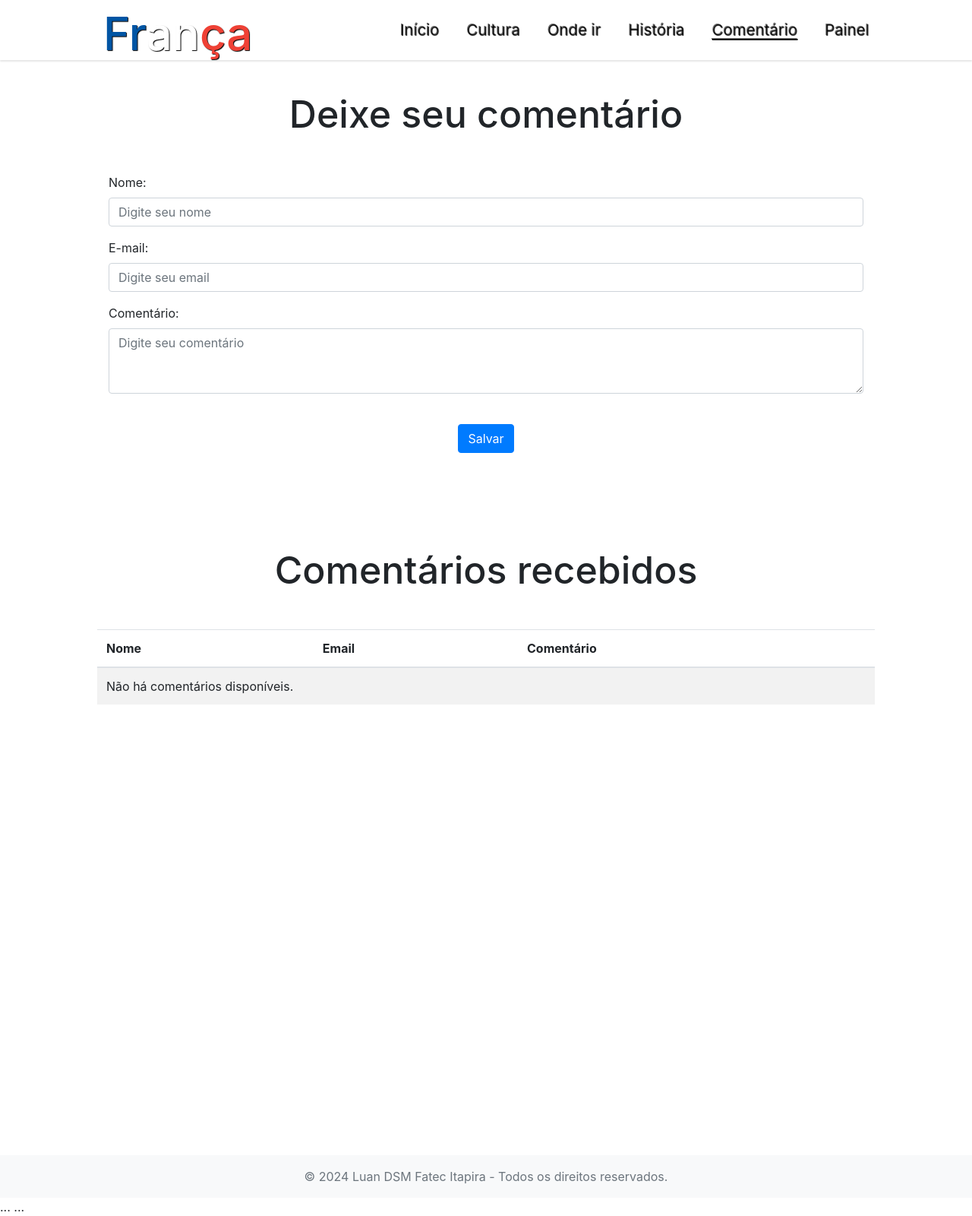
After one commit to lzn1996/VoltaAoMundoFranca, a PHP site: page /pages/comentario.php in a window 1280 px wide. The commit adds this page. Shown: the whole page at 76% size. Run offline with PHP 8.4, Linux system fonts and the light colour scheme; data that the repository does not hold is empty; some libraries are stand-ins or nearby versions.

Commit message:
refactor: change commentary ext from html to php, make adjusts to valid commentaries appear in commentary page

```diff
--- a/index.html
+++ b/index.html
@@ -77,7 +77,7 @@
               <li class="nav-item d-flex justify-content-center">
                 <a
                   class="nav-link link-underline text-dark-emphasis list text-shadow"
-                  href="pages/comentario.html"
+                  href="pages/comentario.php"
                   >Comentario</a
                 >
               </li>
@@ -162,7 +162,7 @@
                   <h5 class="card-title display-1 main-title text-center">E se gostar do conteúdo...</h5>
                   <p class="card-text display-4 main-paragraph text-center">Deixe seu contato, e faça um comentário! 😊</p>
                   <div class=" w-100 d-flex justify-content-center">
-                    <a href="/pages/comentario.html" class="btn btn-primary">Fazer comentário</a>
+                    <a href="/pages/comentario.php" class="btn btn-primary">Fazer comentário</a>
                   </div>
                 </div>
               </div>
--- a/model/Commentary.php
+++ b/model/Commentary.php
@@ -49,7 +49,7 @@ class Commentary
         }
     }
 
-    public function getAllValidCommentaries()
+    public static function getAllValidCommentaries()
     {
         try {
             $connection = Connection::connect();
--- a/pages/cadastro.php
+++ b/pages/cadastro.php
@@ -64,7 +64,7 @@ if (isset($_POST['password']) && isset($_POST['email'])) {
               <a class="nav-link link-underline text-dark-emphasis list text-shadow" href="./historia.html">História</a>
             </li>
             <li class="nav-item d-flex justify-content-center">
-              <a class="nav-link link-underline text-dark-emphasis list text-shadow" href="./comentario.html">Comentário</a>
+              <a class="nav-link link-underline text-dark-emphasis list text-shadow" href="./comentario.php">Comentário</a>
             </li>
             <li class="nav-item d-flex justify-content-center">
               <a class="nav-link link-underline link-underline text-dark-emphasis list text-shadow" href="">Painel</a>
--- /dev/null
+++ b/pages/comentario.php
@@ -0,0 +1,181 @@
+<?php
+
+require "../model/Commentary.php";
+
+
+$commentaries = Commentary::getAllValidCommentaries();
+
+$commentaries_json = json_decode($commentaries, true);
+
+
+?>
+
+<!DOCTYPE html>
+<html lang="pt-BR">
+
+<head>
+  <meta charset="UTF-8" />
+  <meta name="viewport" content="width=device-width, initial-scale=1.0" />
+  <title>Comentário</title>
+  <!-- Bootstrap CSS -->
+  <link href="https://stackpath.bootstrapcdn.com/bootstrap/4.5.2/css/bootstrap.min.css" rel="stylesheet" />
+  <link rel="preload" href="../assets/" as="image" />
+  <link rel="stylesheet" href="../styles.css" />
+</head>
+
+<body>
+  <nav class="navbar navbar-expand-lg navbar-light bg-light fixed-top w-100 bg-transparent blur flex-row padding py-3">
+    <div class="d-flex justify-content-between w-100 flex-lg-row align-items-center">
+      <a href="../index.html" class="text-decoration-none">
+        <div class="logo logo-up h-100 d-flex p-2">
+          <h1>
+            <span class="header-title title-begin text-shadow">Fr</span><span class="header-title title-mid text-shadow">an</span><span class="header-title title-end text-shadow">ça</span>
+          </h1>
+        </div>
+      </a>
+      <div class="d-flex flex-column">
+        <button class="navbar-toggler" type="button" data-toggle="collapse" data-target="#navbarSupportedContent" aria-controls="navbarSupportedContent" aria-expanded="false" aria-label="Toggle navigation">
+          <span class="navbar-toggler-icon"></span>
+        </button>
+        <div class="collapse navbar-collapse" id="navbarSupportedContent">
+          <ul class="navbar-nav ml-auto text-dark-emphasis" style="gap: 20px !important">
+            <li class="nav-item d-flex justify-content-center">
+              <a class="nav-link link-underline list text-dark-emphasis text-shadow" href="../index.html">Início</a>
+            </li>
+            <li class="nav-item d-flex justify-content-center">
+              <a class="nav-link link-underline text-dark-emphasis list text-shadow" href="./cultura.html">Cultura</a>
+            </li>
+            <li class="nav-item d-flex justify-content-center">
+              <a class="nav-link link-underline text-dark-text-dark-emphasis list text-shadow" href="./onde-ir.html">Onde ir <span class="sr-only">(current)</span></a>
+            </li>
+            <li class="nav-item d-flex justify-content-center">
+              <a class="nav-link link-underline text-dark-emphasis list text-shadow" href="./historia.html">História</a>
+            </li>
+            <li class="nav-item d-flex justify-content-center">
+              <a class="nav-link link-underline text-dark-emphasis list text-shadow" href="">Comentário</a>
+            </li>
+            <li class="nav-item d-flex justify-content-center">
+              <a class="nav-link link-underline link-underline text-dark-emphasis list text-shadow" href="./login.php">Painel</a>
+            </li>
+          </ul>
+        </div>
+      </div>
+    </div>
+  </nav>
+  <main>
+    <section class="container-fluid wrapper not-index" style="padding-inline: 10vw">
+      <div class="row justify-content-center">
+        <div class="col-12 mb-5">
+          <h2 class="text-center mb-5 place-title">Deixe seu comentário</h2>
+          <form action="./gravar-comentario.php" class="container" method="POST">
+            <div class="form-group">
+              <label for="nome">Nome:</label>
+              <input type="text" class="form-control" id="nome" placeholder="Digite seu nome" name="nome" />
+            </div>
+            <div class="form-group">
+              <label for="email">E-mail:</label>
+              <input type="email" class="form-control" id="email" placeholder="Digite seu email" name="email" />
+            </div>
+            <div class="form-group">
+              <label for="comentario">Comentário:</label>
+              <textarea class="form-control" id="comentario" rows="3" placeholder="Digite seu comentário" name="comentario"></textarea>
+            </div>
+            <div class="d-flex justify-content-center">
+              <button type="submit" class="btn btn-primary btn-md mt-4">
+                Salvar
+              </button>
+            </div>
+          </form>
+        </div>
+      </div>
+    </section>
+    <section class="container-fluid wrapper" style="padding-inline: 10vw; margin-top: -25vh">
+      <div class="row justify-content-center">
+        <div class="col-12">
+          <h2 class="text-center mb-5 place-title">Comentários recebidos</h2>
+          <div class="table-responsive">
+            <table class="table table-striped">
+              <thead>
+                <tr>
+                  <th>Nome</th>
+                  <th>Email</th>
+                  <th>Comentário</th>
+                </tr>
+              </thead>
+              <tbody id="commentTableBody">
+                <?php
+                if (!empty($commentaries_json)) :
+                  foreach ($commentaries_json as $comment) :
+                ?>
+                    <tr>
+                      <td><?php echo $comment['guest_name']; ?></td>
+                      <td><?php echo $comment['guest_email']; ?></td>
+                      <td><?php echo $comment['commentary']; ?></td>
+                    </tr>
+                  <?php
+                  endforeach;
+                else :
+                  ?>
+                  <tr>
+                    <td colspan="3">Não há comentários disponíveis.</td>
+                  </tr>
+                <?php
+                endif;
+                ?>
+              </tbody>
+            </table>
+          </div>
+        </div>
+      </div>
+    </section>
+  </main>
+
+  <footer class="footer mt-auto py-3 bg-light">
+    <div class="container text-center">
+      <span class="text-muted">© 2024 Luan DSM Fatec Itapira - Todos os direitos reservados.</span>
+    </div>
+  </footer>
+  <!-- Bootstrap JS e jQuery (opcional, se necessário) -->
+  <script src="https://code.jquery.com/jquery-3.5.1.slim.min.js"></script>
+  <script src="https://cdn.jsdelivr.net/npm/@popperjs/core@2.5.4/dist/umd/popper.min.js"></script>
+  <script src="https://stackpath.bootstrapcdn.com/bootstrap/4.5.2/js/bootstrap.min.js"></script>
+  <script src="../linksStyle.js"></script>
+  ...
+  <script>
+    document.addEventListener("DOMContentLoaded", function() {
+      const params = new URLSearchParams(window.location.search);
+      const successParam = params.get("success");
+
+      if (successParam !== null) {
+        const message =
+          successParam === "true" ?
+          "Comentário gravado com sucesso! Obrigado!" :
+          "Erro ao gravar o comentário.";
+        const alertClass =
+          successParam === "true" ? "alert-success" : "alert-danger";
+
+        const alertDiv = document.createElement("div");
+        alertDiv.className = "alert " + alertClass;
+        alertDiv.setAttribute("role", "alert");
+        alertDiv.innerHTML =
+          message +
+          `<button type="button" class="close" data-dismiss="alert" aria-label="Fechar">
+            <span aria-hidden="true">&times;</span>
+          </button>`;
+
+
+        const container = document.querySelector(".container");
+        container.insertBefore(alertDiv, container.firstChild);
+
+        setTimeout(function() {
+          container.removeChild(alertDiv);
+          const urlWithoutSuccessParam = window.location.href.split("?")[0];
+          history.replaceState({}, document.title, urlWithoutSuccessParam);
+        }, 3000);
+      }
+    });
+  </script>
+  ...
+</body>
+
+</html>
--- a/pages/cultura.html
+++ b/pages/cultura.html
@@ -75,7 +75,7 @@
               <li class="nav-item d-flex justify-content-center">
                 <a
                   class="nav-link link-underline text-dark-emphasis list text-shadow"
-                  href="./comentario.html"
+                  href="./comentario.php"
                   >Comentário</a
                 >
               </li>
--- a/pages/gravar-comentario.php
+++ b/pages/gravar-comentario.php
@@ -13,9 +13,9 @@ $isRegisterAttemptOk = $commentary->save($guest_name, $guest_email, $guest_comme
 
 
 if ($isRegisterAttemptOk) {
-    header("Location: ../pages/comentario.html?success=true");
+    header("Location: ../pages/comentario.php?success=true");
     exit();
 } else {
-    header("Location: ../pages/comentario.html?success=true");
+    header("Location: ../pages/comentario.php?success=true");
     exit();
 }
--- a/pages/historia.html
+++ b/pages/historia.html
@@ -75,7 +75,7 @@
               <li class="nav-item d-flex justify-content-center">
                 <a
                   class="nav-link link-underline text-dark-emphasis list text-shadow"
-                  href="./comentario.html"
+                  href="./comentario.php"
                   >Comentário</a
                 >
               </li>
--- a/pages/login.php
+++ b/pages/login.php
@@ -45,7 +45,7 @@ if (isset($_GET['user-invalid']) && $_GET['user-invalid'] === 'true') {
               <a class="nav-link link-underline text-dark-emphasis list text-shadow" href="./historia.html">História</a>
             </li>
             <li class="nav-item d-flex justify-content-center">
-              <a class="nav-link link-underline text-dark-emphasis list text-shadow" href="./comentario.html">Comentário</a>
+              <a class="nav-link link-underline text-dark-emphasis list text-shadow" href="./comentario.php">Comentário</a>
             </li>
             <li class="nav-item d-flex justify-content-center">
               <a class="nav-link link-underline link-underline text-dark-emphasis list text-shadow" href="">Painel</a>
--- a/pages/onde-ir.html
+++ b/pages/onde-ir.html
@@ -79,7 +79,7 @@
               <li class="nav-item d-flex justify-content-center">
                 <a
                   class="nav-link link-underline text-dark-emphasis list text-shadow"
-                  href="./comentario.html"
+                  href="./comentario.php"
                   >Comentário</a
                 >
               </li>
```
Also changed, not shown: pages/comentario.html (deleted, +0 -193 lines).
